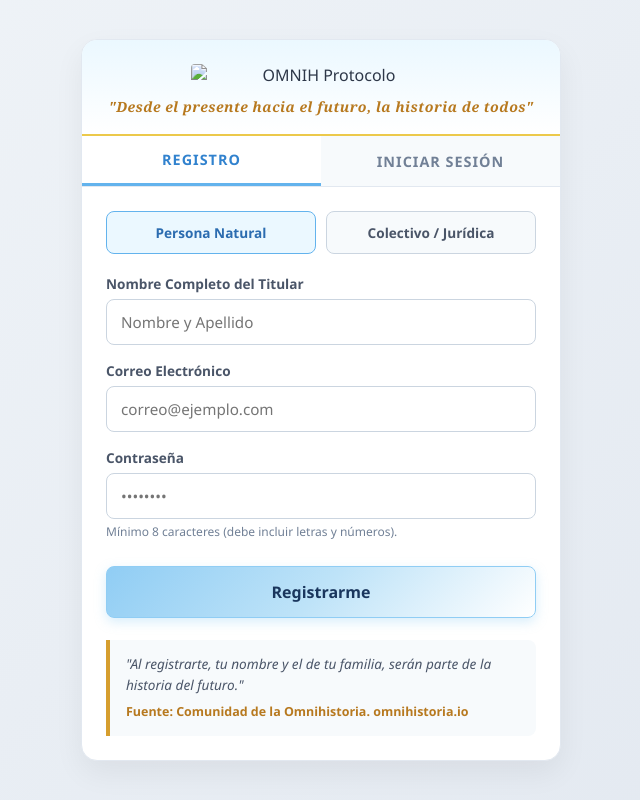
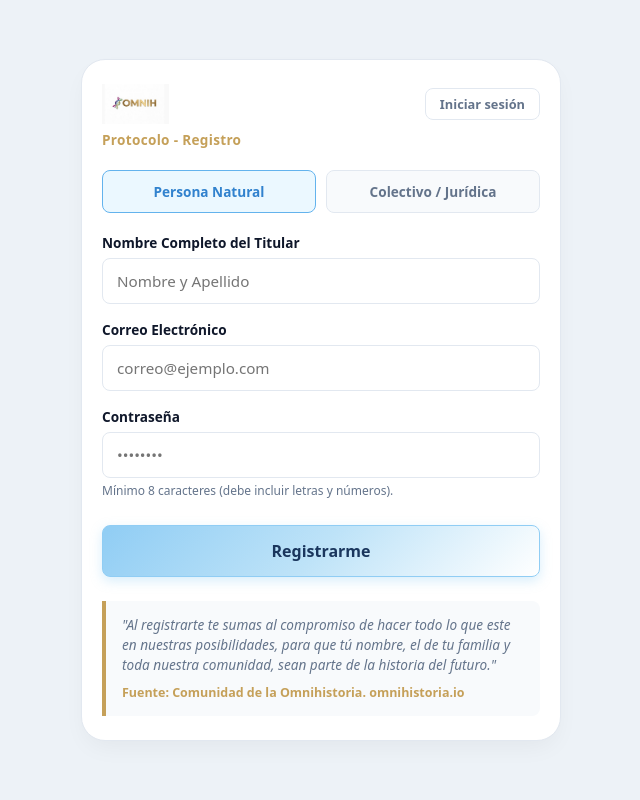
Before and after one commit to asdrubal-omnihistoria/Omnihistoria, a plain HTML site: page registro.html in a window 1280 px wide. Shown: the whole page, without its empty margins (319-959 px from the left). Drawn offline with Linux system fonts and the light colour scheme.

Commit message:
Update registro.html for improved layout and styling
Refactor HTML structure and styles for registration page.

```diff
--- a/registro.html
+++ b/registro.html
@@ -3,93 +3,99 @@
 <head>
   <meta charset="UTF-8">
   <meta name="viewport" content="width=device-width, initial-scale=1.0">
-  <title>OMNIH - Registro y Acceso</title>
+  <title>OMNIH - Registro</title>
   <style>
+    :root {
+      --bg-canvas: #edf2f7;
+      --card-bg: #ffffff;
+      --text-dark: #0f172a;
+      --text-muted: #64748b;
+      --accent-gold: #c5a059;
+      --border-color: #e2e8f0;
+      --active-blue: #3182ce;
+    }
+
     * {
       box-sizing: border-box;
       margin: 0;
       padding: 0;
-      font-family: 'Segoe UI', system-ui, -apple-system, sans-serif;
+      font-family: system-ui, -apple-system, sans-serif;
     }
 
     body {
-      background: linear-gradient(135deg, #f0f4f8 0%, #e2e8f0 100%);
-      color: #2d3748;
+      background: var(--bg-canvas);
+      color: var(--text-dark);
       display: flex;
       justify-content: center;
       align-items: center;
       min-height: 100vh;
-      padding: 20px;
+      padding: 1rem;
     }
 
     .container {
-      background-color: #ffffff;
+      background-color: var(--card-bg);
       width: 100%;
       max-width: 480px;
-      border-radius: 16px;
-      box-shadow: 0 12px 30px rgba(0, 0, 0, 0.06);
+      border-radius: 24px;
+      box-shadow: 0 10px 25px -5px rgba(0, 0, 0, 0.05);
       overflow: hidden;
-      border: 1px solid #e2e8f0;
+      border: 1px solid var(--border-color);
       position: relative;
+      padding: 1.5rem 1.25rem;
     }
 
-    /* Encabezado con Identidad Gráfica y Eslogan */
-    .header {
-      background: linear-gradient(180deg, #ebf8ff 0%, #ffffff 100%);
-      padding: 24px 20px 18px 20px;
-      text-align: center;
-      border-bottom: 2px solid #ecc94b;
+    /* BARRA SUPERIOR: ELEMENTO IDENTITARIO + INICIAR SESIÓN */
+    .top-navbar {
+      display: flex;
+      justify-content: space-between;
+      align-items: center;
+      margin-bottom: 0.25rem;
     }
 
-    .brand-logo {
-      max-width: 260px;
-      width: 85%;
-      height: auto;
+    .brand-logo-img {
+      height: 40px;
+      width: auto;
+      object-fit: contain;
       display: block;
-      margin: 0 auto;
-      border-radius: 4px;
     }
 
-    .slogan {
-      font-family: 'Georgia', serif;
-      font-size: 0.88rem;
-      color: #b7791f;
-      margin-top: 12px;
-      letter-spacing: 0.5px;
-      font-style: italic;
-      font-weight: 600;
-      line-height: 1.3;
+    .btn-top-login {
+      background: none;
+      border: 1px solid var(--border-color);
+      padding: 6px 14px;
+      border-radius: 8px;
+      font-size: 0.8rem;
+      font-weight: 700;
+      color: var(--text-muted);
+      cursor: pointer;
+      transition: all 0.2s ease;
+      text-decoration: none;
     }
 
-    .tab-nav {
-      display: flex;
-      background-color: #f7fafc;
-      border-bottom: 1px solid #e2e8f0;
+    .btn-top-login:hover {
+      border-color: var(--active-blue);
+      color: var(--active-blue);
+      background-color: #f8fafc;
     }
 
-    .tab-btn {
-      flex: 1;
-      padding: 14px;
-      background: none;
-      border: none;
-      font-weight: 700;
-      color: #718096;
-      cursor: pointer;
-      transition: all 0.25s ease;
-      font-size: 0.9rem;
-      letter-spacing: 1px;
+    /* SUB-LÍNEA: PROTOCOLO - REGISTRO */
+    .protocol-subbar {
+      margin-bottom: 1.25rem;
+      text-align: left;
     }
 
-    .tab-btn.active {
-      color: #3182ce;
-      background-color: #ffffff;
-      border-bottom: 3px solid #63b3ed;
+    .header-protocol-text {
+      font-size: 0.85rem;
+      font-weight: 700;
+      color: var(--accent-gold);
+      letter-spacing: 0.3px;
     }
 
     .form-body {
-      padding: 24px;
+      padding: 0;
     }
 
+    /* SELECTOR DE ENTIDAD (PERSONA NATURAL / COLECTIVO) */
     .entity-selector {
       display: flex;
       gap: 10px;
@@ -99,12 +105,12 @@
     .btn-entity {
       flex: 1;
       padding: 11px;
-      border: 1px solid #cbd5e0;
-      background-color: #f7fafc;
+      border: 1px solid var(--border-color);
+      background-color: #f8fafc;
       border-radius: 8px;
       font-size: 0.85rem;
       font-weight: 600;
-      color: #4a5568;
+      color: var(--text-muted);
       cursor: pointer;
       transition: all 0.2s ease;
     }
@@ -112,7 +118,7 @@
     .btn-entity.active {
       background-color: #ebf8ff;
       border-color: #63b3ed;
-      color: #2b6cb0;
+      color: var(--active-blue);
     }
 
     .form-group {
@@ -124,16 +130,16 @@
       font-size: 0.85rem;
       font-weight: 600;
       margin-bottom: 6px;
-      color: #4a5568;
+      color: var(--text-dark);
     }
 
     .form-group input {
       width: 100%;
       padding: 12px 14px;
-      border: 1px solid #cbd5e0;
+      border: 1px solid var(--border-color);
       border-radius: 8px;
       font-size: 0.95rem;
-      color: #2d3748;
+      color: var(--text-dark);
       outline: none;
       background: #ffffff;
       transition: border-color 0.2s;
@@ -146,7 +152,7 @@
 
     .pwd-hint {
       font-size: 0.75rem;
-      color: #718096;
+      color: var(--text-muted);
       margin-top: 4px;
     }
 
@@ -167,25 +173,25 @@
 
     .btn-submit:hover {
       background: linear-gradient(135deg, #bee3f8 0%, #ebf8ff 60%, #ffffff 100%);
-      color: #2b6cb0;
+      color: var(--active-blue);
       transform: translateY(-1px);
       box-shadow: 0 6px 16px rgba(144, 205, 244, 0.5);
     }
 
     .quote-box {
-      background-color: #f7fafc;
-      border-left: 4px solid #d69e2e;
+      background-color: #f8fafc;
+      border-left: 4px solid var(--accent-gold);
       padding: 14px 16px;
-      margin-top: 22px;
+      margin-top: 24px;
       border-radius: 0 8px 8px 0;
       font-size: 0.85rem;
-      color: #2d3748;
+      color: var(--text-dark);
       line-height: 1.5;
     }
 
     .quote-text {
       font-style: italic;
-      color: #4a5568;
+      color: var(--text-muted);
     }
 
     .quote-source {
@@ -193,10 +199,10 @@
       margin-top: 8px;
       font-size: 0.78rem;
       font-weight: 700;
-      color: #b7791f;
+      color: var(--accent-gold);
     }
 
-    /* Modal / Pantalla de Confirmación de Correo Enviado */
+    /* MODAL DE CONFIRMACIÓN DE CORREO */
     .modal-confirmacion {
       display: none;
       position: absolute;
@@ -221,25 +227,25 @@
     .modal-title {
       font-size: 1.2rem;
       font-weight: 700;
-      color: #2b6cb0;
+      color: var(--active-blue);
       margin-bottom: 10px;
     }
 
     .modal-text {
       font-size: 0.9rem;
-      color: #4a5568;
+      color: var(--text-muted);
       line-height: 1.5;
       margin-bottom: 20px;
     }
 
     .modal-email {
       font-weight: 700;
-      color: #b7791f;
+      color: var(--accent-gold);
     }
 
     .btn-simular-link {
       padding: 12px 20px;
-      background: #3182ce;
+      background: var(--active-blue);
       color: #ffffff;
       border: none;
       border-radius: 8px;
@@ -255,43 +261,47 @@
 
 <div class="container">
 
-  <!-- Encabezado con Identidad Gráfica y Eslogan Exclusivo -->
-  <div class="header">
-    <img src="logo.jpg" alt="OMNIH Protocolo" class="brand-logo">
-    <p class="slogan">"Desde el presente hacia el futuro, la historia de todos"</p>
+  <!-- BARRA SUPERIOR: LOGO IZQUIERDA | INICIAR SESIÓN DERECHA -->
+  <div class="top-navbar">
+    <a href="index.html">
+      <img src="Screenshot_20260902-152157_1.jpg" alt="OMNIH" class="brand-logo-img">
+    </a>
+    <a href="login.html" class="btn-top-login">Iniciar sesión</a>
   </div>
 
-  <div class="tab-nav">
-    <button type="button" class="tab-btn active" id="tabRegister" onclick="switchMainTab('register')">REGISTRO</button>
-    <button type="button" class="tab-btn" id="tabLogin" onclick="switchMainTab('login')">INICIAR SESIÓN</button>
+  <!-- LÍNEA INFERIOR: PROTOCOLO - REGISTRO -->
+  <div class="protocol-subbar">
+    <span class="header-protocol-text">Protocolo - Registro</span>
   </div>
 
   <div class="form-body">
 
-    <!-- REGISTRO -->
+    <!-- FORMULARIO DE REGISTRO -->
     <form id="formRegister" onsubmit="procesarRegistro(event)">
+
+      <!-- SELECTOR: PERSONA NATURAL / COLECTIVO JURÍDICO -->
       <div class="entity-selector">
         <button type="button" class="btn-entity active" id="btnNatural" onclick="seleccionarTipo('natural')">Persona Natural</button>
         <button type="button" class="btn-entity" id="btnJuridica" onclick="seleccionarTipo('juridica')">Colectivo / Jurídica</button>
       </div>
 
       <div class="form-group">
-        <label id="lblNombre">Nombre Completo del Titular</label>
+        <label id="lblNombre" for="regNombre">Nombre Completo del Titular</label>
         <input type="text" id="regNombre" placeholder="Nombre y Apellido" required>
       </div>
 
       <div class="form-group" id="groupCargo" style="display: none;">
-        <label>Cargo o Representación</label>
+        <label for="regCargo">Cargo o Representación</label>
         <input type="text" id="regCargo" placeholder="Ej. Director, Apoderado">
       </div>
 
       <div class="form-group">
-        <label>Correo Electrónico</label>
+        <label for="regEmail">Correo Electrónico</label>
         <input type="email" id="regEmail" placeholder="correo@ejemplo.com" required>
       </div>
 
       <div class="form-group">
-        <label>Contraseña</label>
+        <label for="regPassword">Contraseña</label>
         <input type="password" id="regPassword" placeholder="••••••••" required minlength="8">
         <div class="pwd-hint">Mínimo 8 caracteres (debe incluir letras y números).</div>
       </div>
@@ -299,24 +309,9 @@
       <button type="submit" class="btn-submit" id="btnRegisterSubmit">Registrarme</button>
     </form>
 
-    <!-- INICIAR SESIÓN -->
-    <form id="formLogin" onsubmit="procesarAccesoDirecto(event)" style="display: none;">
-      <div class="form-group">
-        <label>Correo Electrónico</label>
-        <input type="email" id="loginEmail" placeholder="correo@ejemplo.com" required>
-      </div>
-
-      <div class="form-group">
-        <label>Contraseña</label>
-        <input type="password" id="loginPassword" placeholder="••••••••" required>
-      </div>
-
-      <button type="submit" class="btn-submit" id="btnLoginSubmit">Ingresar a mi Interfaz</button>
-    </form>
-
-    <!-- Frase Institucional y Fuente -->
+    <!-- Frase Institucional -->
     <div class="quote-box">
-      <p class="quote-text">"Al registrarte, tu nombre y el de tu familia, serán parte de la historia del futuro."</p>
+      <p class="quote-text">"Al registrarte te sumas al compromiso de hacer todo lo que este en nuestras posibilidades, para que tú nombre, el de tu familia y toda nuestra comunidad, sean parte de la historia del futuro."</p>
       <span class="quote-source">Fuente: Comunidad de la Omnihistoria. omnihistoria.io</span>
     </div>
 
@@ -331,7 +326,6 @@
       <br><br>
       Por favor revisa tu bandeja de entrada y haz clic en el enlace adjunto para activar tu cuenta e ingresar a tu Interfaz de Usuario.
     </p>
-    <!-- Botón simulador de confirmación rápida para pruebas -->
     <button class="btn-simular-link" onclick="confirmarYIrAInterfaz()">[Simular Clic en Enlace del Correo]</button>
   </div>
 
@@ -339,25 +333,6 @@
 
 <script>
   let currentEntityType = 'natural';
-
-  function switchMainTab(tab) {
-    const tabRegister = document.getElementById('tabRegister');
-    const tabLogin = document.getElementById('tabLogin');
-    const formRegister = document.getElementById('formRegister');
-    const formLogin = document.getElementById('formLogin');
-
-    if (tab === 'register') {
-      tabRegister.classList.add('active');
-      tabLogin.classList.remove('active');
-      formRegister.style.display = 'block';
-      formLogin.style.display = 'none';
-    } else {
-      tabLogin.classList.add('active');
-      tabRegister.classList.remove('active');
-      formRegister.style.display = 'none';
-      formLogin.style.display = 'block';
-    }
-  }
 
   function seleccionarTipo(tipo) {
     currentEntityType = tipo;
@@ -433,37 +408,6 @@
   function confirmarYIrAInterfaz() {
     window.location.href = 'interfaz-usuario.html';
   }
-
-  async function procesarAccesoDirecto(e) {
-    e.preventDefault();
-    const email = document.getElementById('loginEmail').value;
-    const password = document.getElementById('loginPassword').value;
-
-    if (!email || !password) {
-      alert("Por favor ingrese su correo y contraseña.");
-      return;
-    }
-
-    const btnSubmit = document.getElementById('btnLoginSubmit');
-    btnSubmit.disabled = true;
-    btnSubmit.innerText = "Autenticando...";
-
-    try {
-      const userHash = await generateHash(`${email}_OMNIH_SALT_2026`);
-      sessionStorage.setItem('omnih_active_user', userHash);
-      sessionStorage.setItem('omnih_user_email', email);
-      sessionStorage.setItem('omnih_first_time', 'false');
-
-      setTimeout(() => {
-        window.location.href = 'interfaz-usuario.html';
-      }, 800);
-    } catch (error) {
-      console.error("Error al iniciar sesión:", error);
-      alert("Credenciales incorrectas.");
-      btnSubmit.disabled = false;
-      btnSubmit.innerText = "Ingresar a mi Interfaz";
-    }
-  }
 </script>
 </body>
-</html>
+          </html>
```
